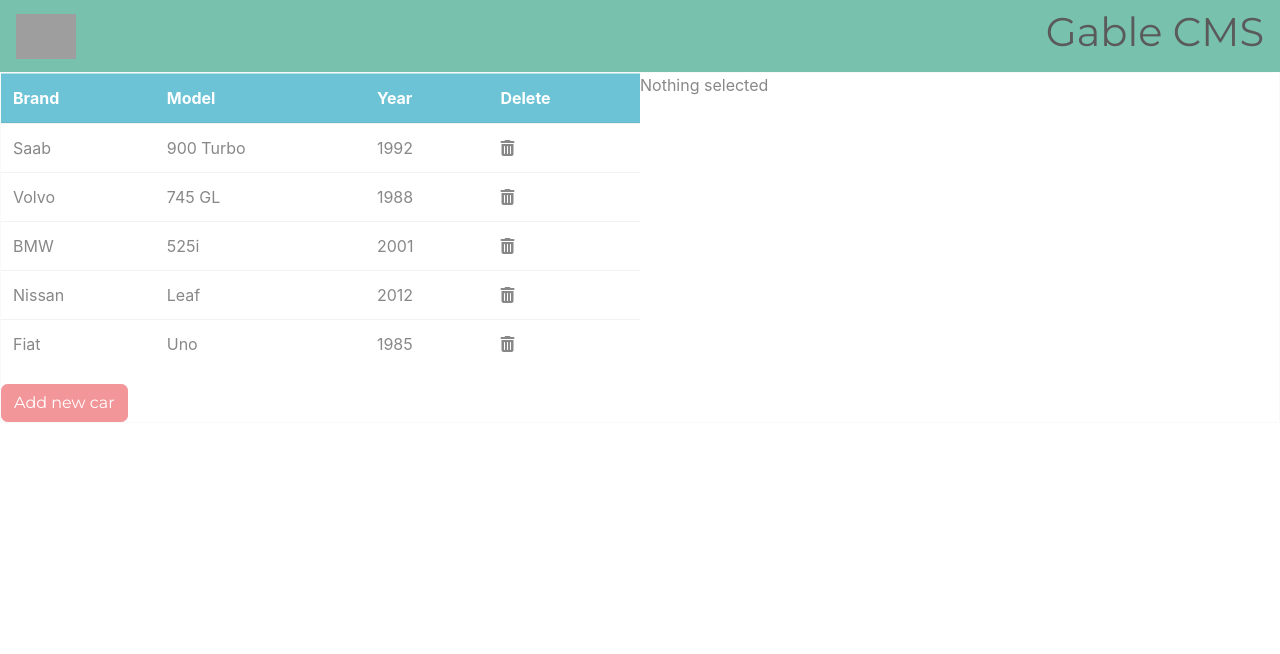
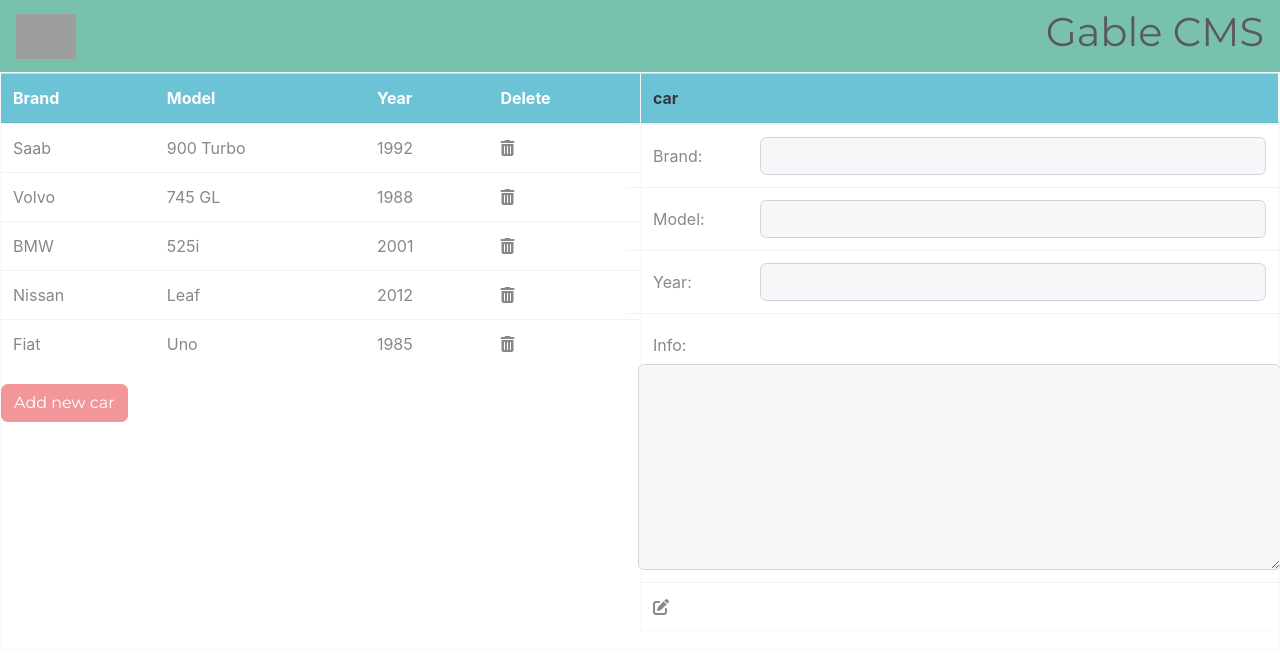
Before and after one commit to teresiagable/singlepagecms, a React (Create React App) app: page / in a window 1280 px wide. Shown: the top 654 px of the page. Built offline with nearby package versions, Linux system fonts and the light colour scheme; grey boxes are pictures that could not be loaded.

Commit message:
Back to where I where last week?

```diff
--- a/src/components/CMSDetails.jsx
+++ b/src/components/CMSDetails.jsx
@@ -2,48 +2,61 @@ import React, { Component } from "react";
 
 class CMSDetails extends Component {
 	state = {
-		id: -1,
-		brand: "nisse",
-		model: "",
-		year: "nisse",
-		Info: "",
-		inEditMode: false
+		id: this.props.item.id,
+		brand: this.props.item.brand,
+		model: this.props.item.model,
+		year: this.props.item.year,
+		Info: this.props.item.Info
+		//     // ,
+		//     // inEditMode: false
+		// ]
 	};
 
-	componentWillReceiveProps(nextProps) {
-        console.log("ny prop",nextProps.item.brand,nextProps.item.model);
+	//state = this.initialState;
+
+	componentWillReceiveProps = nextProps => {
+		console.log("ny prop", nextProps.item.brand, nextProps.item.model);
+		console.log("ny och gammal brand", nextProps.brand, this.props.brand);
 		console.log("förra prop", this.props.item);
-        console.log("this.state.brand", this.state.brand);
+		console.log("this.state", this.state);
 
-        if (this.props.item!= null) console.log("nu finns props.item",this.props.item.id)
+		if (this.props.item != null)
+			console.log("nu finns props.item", this.props.item.id);
 		//if (nextProps.item.id !== this.state.id) {
-            console.log("lägg in i state",nextProps.item.brand,nextProps.item.model )
-			this.setState = ({
-				id: nextProps.item.id,
+		console.log(
+			"lägg in i state",
+			nextProps.item.brand,
+			nextProps.item.model
+		);
+
+		this.setState({
+            id:nextProps.item.id,
 			brand: nextProps.item.brand,
 			model: nextProps.item.model,
-				year: nextProps.item.year       ,
-				Info: nextProps.item.Info,
-				inEditMode: false
+            year: nextProps.item.year,
+            Info: nextProps.item.Info
 		});
-       // }
-        console.log("state",this.state.brand)
 
-	}
+		console.log("state", this.state);
+	};
+
 	handleChange = event => {
 		const { name, value } = event.target;
-		this.setState({
-			[name]: value
-        });
-        console.log("event")
+		// this.setState({
+		// 	[name]: value
+		// });
+		console.log("event");
+	};
+	handleEditClick = event => {
+		this.setState({ inEditMode: true });
 	};
 
 	render() {
-		const car = this.state.item;
-		console.log("render this stATE",  this.state);
+		const car = this.state.car;
+		console.log("render this stATE", this.state);
 
 		let details = "Nothing selected";
-		if (this.props.item!=null) {
+		if (this.props.item != null) {
 			//if (this.state.id === "") inEditMode = true;
 
 			console.log("edit", car);
@@ -73,7 +86,6 @@ class CMSDetails extends Component {
 										Brand:
 									</label>
 									<div className="col-sm">
-                                    {this.state.brand}
 										<input
 											type="text"
 											readOnly={!this.state.inEditMode}
@@ -145,7 +157,7 @@ class CMSDetails extends Component {
 								</td>
 							</tr>
 							<tr>
-								<td onClick={() => this.setState({ inEditMode: true })}>
+								<td onClick={() => this.handleEditClick}>
 									<i className="fas fa-edit bg-red" />
 								</td>
 							</tr>
--- a/src/components/CMSMain.jsx
+++ b/src/components/CMSMain.jsx
@@ -6,7 +6,7 @@ class CMSMain extends Component {
 	state = {
 		items: [],
 		itemsFetched: false,
-		selectedItemId: -1
+		selectedItem: ""
 	};
 
 	componentDidMount() {
@@ -18,43 +18,53 @@ class CMSMain extends Component {
 	}
 
 	openDetails = id => {
+		const selectedId = id;
+		const newCar = {
+			car: [
+				{
+					id: "",
+					brand: "",
+					model: "",
+					year: "",
+					Info: ""
+				}
+			]
+		};
 		console.log(id);
-		this.setState({ selectedItemId: id });
+		console.log(selectedId);
+		let theCar =
+			selectedId === "new"
+				? newCar
+				: this.state.items.find(x => x.id === selectedId);
+		console.log("theSelectedcar", theCar);
+		this.setState({ selectedItem: theCar });
 	};
 
 	createNew = () => {
 		console.log("create new");
-		this.setState({ selectedItemId: "new" });
+		this.setState({ selectedItem: "new" });
 	};
 
 	render() {
-		const { items, itemsFetched, selectedItemId } = this.state;
-
-		const newCar = { id: "", brand: "", model: "", year: "", Info: "" };
+		const { items, itemsFetched, selectedItem } = this.state;
 
 		if (!itemsFetched) {
 			return <div> "vänta lite" </div>;
 		}
 
 		//console.log("itemsFetched", itemsFetched);
-		console.log(selectedItemId);
-		let theCar =
-			selectedItemId === "new"
-				? newCar
-				: items.find(x => x.id === selectedItemId);
-		console.log("theSelectedcar", theCar);
-		//console.log("thecar0",theCar[0])
 
 		return (
 			<div className="d-flex flex-row border border-light w-100">
 				<CMSList
 					itemList={items}
 					onItemClick={this.openDetails}
-                    onNewClick={this.createNew}
-                    onDeleteClick={this.delete}
-                    onEditClick = {this.edit}
+					onNewClick={this.createNew}
+					onDeleteClick={this.delete}
+					onEditClick={this.edit}
 				/>
-				<CMSDetails item={theCar} />
+
+				<CMSDetails item={selectedItem} brand={selectedItem.brand} />
 			</div>
 		);
 	}
```
Lines whose indentation alone changed are shown as unchanged.
